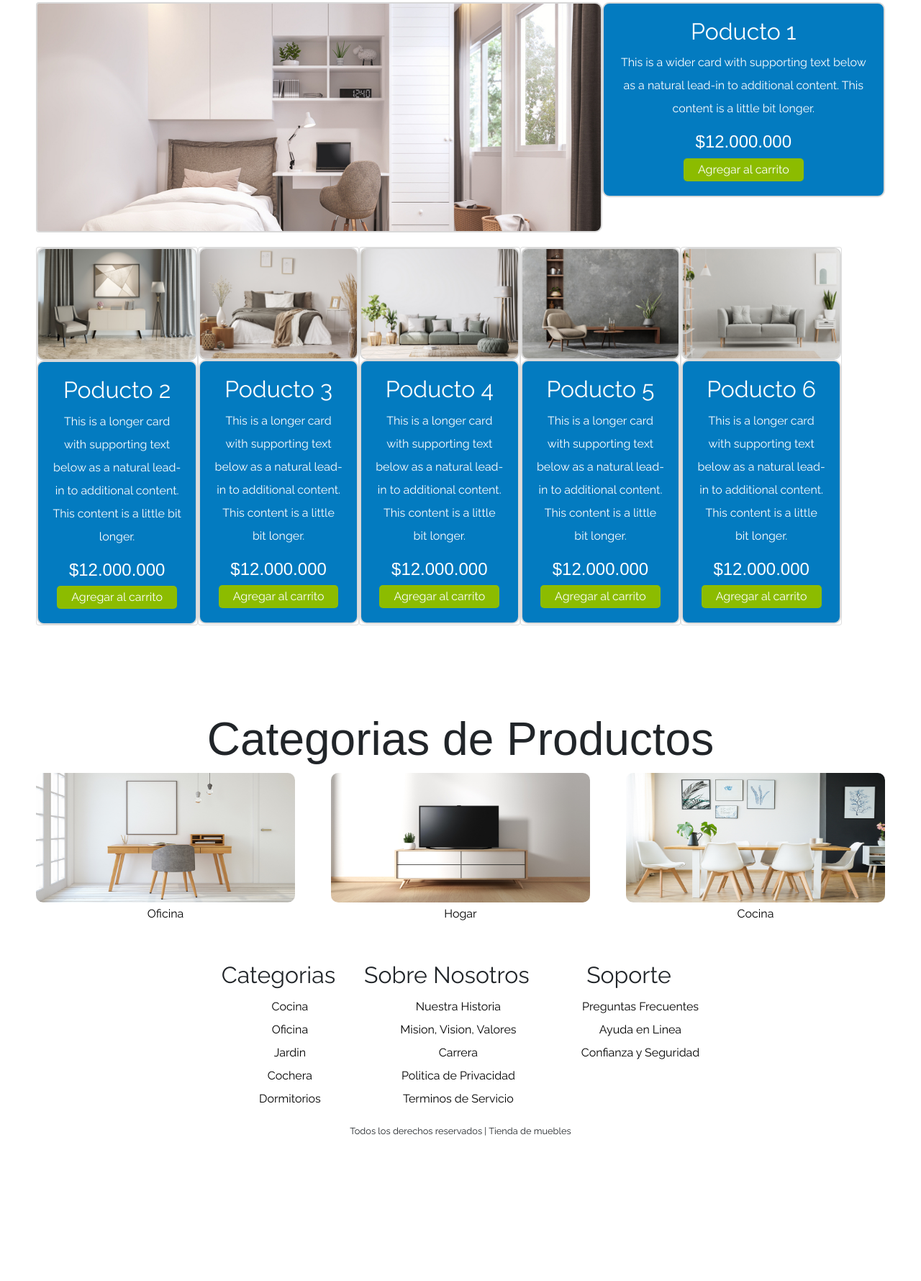
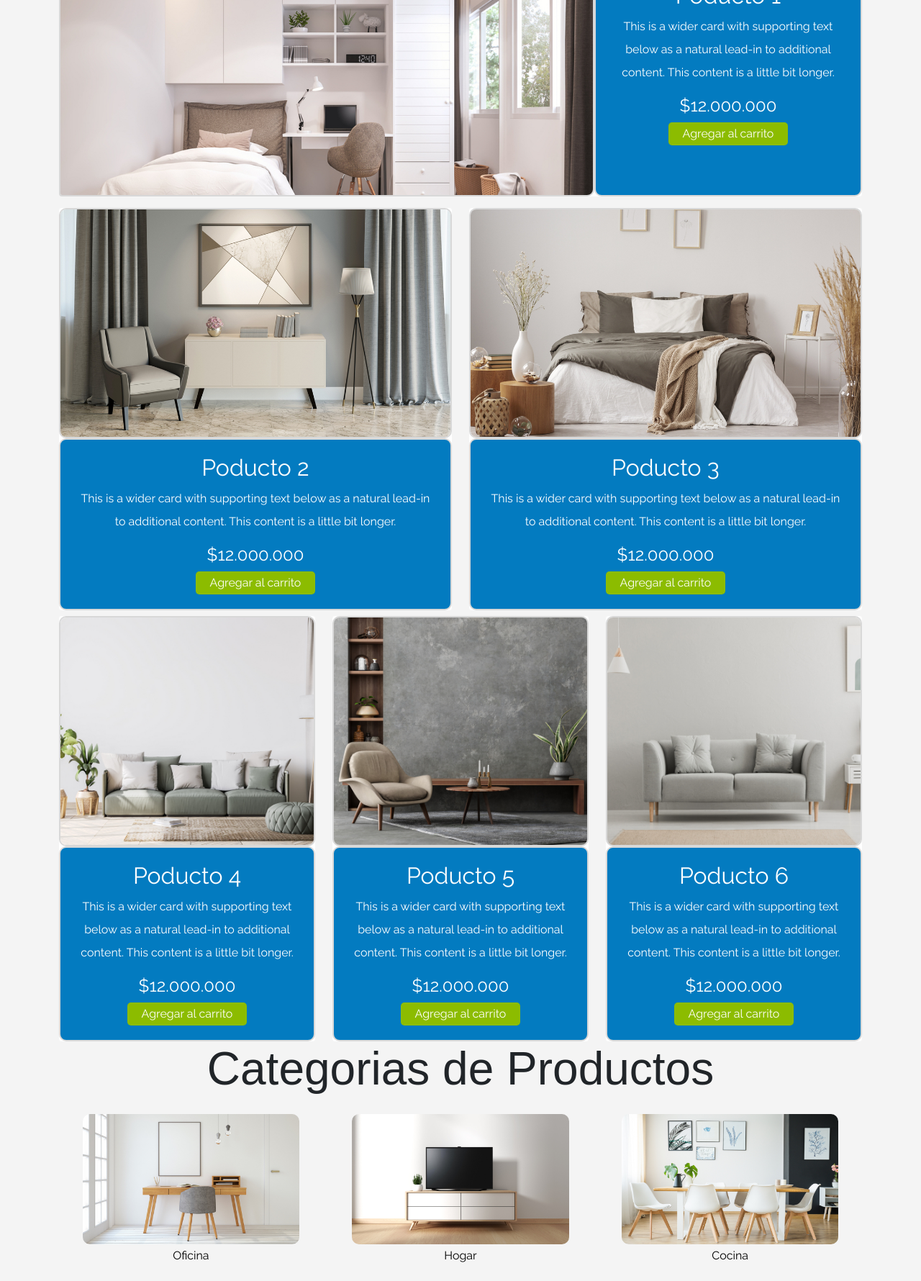
Before and after one commit to Ennydelia/FrontEndFundamentalsEnedelia, a plain HTML site: page index.html in a window 1280 px wide. Shown: the part 1150-2930 px from the top of the page at 72% size. Before the commit the page ends 2750 px from the top, so only its background shows below. Drawn offline with Linux system fonts and the light colour scheme; a web font is replaced by a local one.

Commit message:
Cambios finales

```diff
--- a/css/app.css
+++ b/css/app.css
@@ -1,15 +1,12 @@
 /*reglas generales*/
 /*Importacion de Fonts en Google*/
 @import url('https://fonts.googleapis.com/css2?family=Playfair:opsz@5..1200&family=Raleway&display=swap');
-/*Media Query*/
 
-/* Estilos generales */
-html{
-    font-size: 1em;
-}
 
-/*Body de la pagina*/
-body{
+/*Body*/
+body {
+    background-color: #f4f4f4;
+    margin: 0;
     font-family: 'Raleway', sans-serif;
     background-size: 1.6em;
     line-height: 2;
@@ -36,37 +33,28 @@ h3{
     font-size: 2em;
 }
 
+h4{
+    font-family: 'Raleway', sans-serif;
+    font-size: 1.5em;
+}
 
 /*Clase Muebles*/
 .muebles{
     color: #037BC0;
 }
-
 /*Clase Hero*/
 .hero{
     padding: 25em;
     background: url("../imagenes/principal.jpg");
     background-repeat: no-repeat;
     background-size: cover;
+    width:100%;
+    height:100%;
 }
 
-/*Seccion de productos*/
-.productos{
-    justify-content: center;
-    padding: 50px;
-    display: grid;
-    column-gap: 20px;
-    row-gap: 20px;
-    grid-template-columns: repeat(6fr 1fr);
-    grid-template-rows: repeat(3fr 1fr);
-    grid-template-areas:
-    "uno uno uno uno uno uno"
-    "dos dos dos tres tres tres"
-    "cuatro cuatro cinco cinco seis seis";
-}
-
+/*Productos se usa card de bootstrap, se cancela uso de grid*/
 /*CSS General para la info de cuadros*/
-.textproduct{
+.textoProductos{
     border: 2px solid;
     border-radius: 10px;
     border-color: #D8D8D8;
@@ -74,6 +62,10 @@ h3{
     color: white;
     padding: 20px;
     text-align: center;
+}
+
+.cardproducto{
+    border: none;
 }
 
 .button{
@@ -84,13 +76,7 @@ h3{
     padding: 0px 20px 0px 20px
 }
 
-/*Producto 1*/
-.producto1{
-    display: flex;
-    grid-area: uno;
-}
-
-.producto1 img{
+.productoimg img {
     border-radius: 10px;
     border: 2px solid;
     border-color: #D8D8D8;
@@ -99,99 +85,30 @@ h3{
     object-fit: cover;
 }
 
-/*Producto 2*/
-.producto2{
-    display: flex;
-    grid-area: dos;
-}
-
-.producto2 img{
-    border-radius: 10px;
-    border: 2px solid;
-    border-color: #D8D8D8;
-}
-
-/*Producto 3*/
-.producto3{
-    display: flex;
-    grid-area: tres;
-}
-
-.producto3 img{
-    border-radius: 10px;
-    border: 2px solid;
-    border-color: #D8D8D8;
-}
-
-/*Producto 4*/
-.producto4{
-    display: flex;
-    grid-area: cuatro;
-}
-
-.producto4 img{
-    border-radius: 10px;
-    border: 2px solid;
-    border-color: #D8D8D8;
-}
-/*Producto 5*/
-.producto5{
-    display: flex;
-    grid-area: cinco;
-}
-
-.producto5 img{
-    border-radius: 10px;
-    border: 2px solid;
-    border-color: #D8D8D8;
-}
-/*Producto 6*/
-.producto6{
-    display: flex;
-    grid-area: seis;
-}
-
-.producto6 img{
-    border-radius: 10px;
-    border: 2px solid;
-    border-color: #D8D8D8;
-}
 /*Seccion de Categorias*/
-.categorias{
-    justify-content: center;
-    padding: 50px;
-}
-.container{
-    display: flex;
-    row-gap: 20px;
-    column-gap: 50px;
-    flex-direction: row;
-    text-align: center;
-    justify-content: center;
-}
-
-.container img{
-    border-radius: 10px;
-    width: 360px;
-    height: 180px;
-}
-
 .container a{
     color: black;
     text-decoration: none;
 }
 
-/*Uso de FlexBox en footer*/
-.footer{
-    display: flex;
-    column-gap: 40px;
-    flex-direction: row;
-    justify-content: center;
+.categorias img {
+    height: 90%;
+    width: 90%;
+    border-radius:10px;
 }
 
-footer h3{
+.categorias img:hover {
+    transform: scale(1.2);
+    cursor: pointer;
+}
+
+footer h4{
+    display: flex;
+    justify-content: center;
     text-align: center;
 }
+
+/*Footer seccion*/
 .footernav li{
     display: flex;
     justify-content: center;
@@ -200,9 +117,22 @@ footer h3{
 .footernav a{
     color: black;
     text-decoration: none;
+    justify-content: center;
+    text-align: center;
 }
 
-footer p{
-    font-size: 0.8em;
-    text-align: center;
+
+
+/*Inicio de Media Query para temas de telefonos/Tablets*/
+@media only screen and (max-width: 768px){
+    .hero {
+       padding: 55em;
+    }
+
+    h2 {
+        font-size: 30px;
+        font-weight: 700;
+    }
+
+
 }
--- a/index.html
+++ b/index.html
@@ -11,7 +11,6 @@
         <link rel="preconnect" href="https://fonts.gstatic.com" crossorigin>
     </head>
     <body>
-        <!--Header de la pagina -->
         <header class="bg-transparent text-center py-4">
             <h1>Tienda de<span class="muebles"> Muebles</span></h1>
             <nav class="navbar navbar-expand-lg navbar-light bg-light">
@@ -44,17 +43,16 @@
             <div class="hero">
             </div>
         </header>
-        <!--Se agrega la seccion de productos-->
         <main>
+            <!--Se realiza la seccion de productos-->
             <h2 class="col-12 text-center">Nuestros Productos</h2>
-            <div class="productos">
-                <div class="producto1">
+            <div class="container">
+                <div class="card mb-2 cardproducto">
                     <div class="row g-0">
-                        <div class="col-md-8">
-                            <img src="imagenes/producto1.jpg" class="img-fluid rounded-start" alt="...">
+                        <div class="col-md-8 productoimg">
+                            <img src="imagenes/producto1.jpg" class="img-fluid rounded-start" alt="" >
                         </div>
-                        <div class="col-md-4">
-                            <div class="textproduct">
+                        <div class="col-md-4 textoProductos">
                             <h3>Poducto 1</h3>
                             <p>This is a wider card with supporting text below as a natural lead-in to additional content. This content is a little bit longer.</p>
                             <h4>$12.000.000</h4>
@@ -63,97 +61,115 @@
                     </div>
                 </div>
             </div>
-                <div class="producto2">
-                    <div class="card">
-                        <img src="imagenes/producto2.jpg" class="card-img-top" alt="...">
-                    <div class="textproduct">
+            <div class="container">
+                <div class="row pt-2">
+                    <div class="col-md-6">
+                        <div class="card cardproducto">
+                            <div class="col-12 productoimg">
+                                <img src="imagenes/producto2.jpg" alt="">
+                            </div>
+                            <div class="textoProductos">
                                 <h3>Poducto 2</h3>
-                        <p class="card-text">This is a longer card with supporting text below as a natural lead-in to additional content. This content is a little bit longer.</p>
-                        <h4>$12.000.000</h4>
-                        <button class="button">Agregar al carrito</button>
-                    </div>
-                </div>
-                <div class="producto3">
-                    <div class="card">
-                        <img src="imagenes/producto3.jpg" class="card-img-top" alt="...">
-                        <div class="textproduct">
-                            <h3>Poducto 3</h3>
-                            <p class="card-text">This is a longer card with supporting text below as a natural lead-in to additional content. This content is a little bit longer.</p>
+                                <p>This is a wider card with supporting text below as a natural lead-in to additional content. This content is a little bit longer.</p>
                                 <h4>$12.000.000</h4>
                                 <button class="button">Agregar al carrito</button>
                             </div>
                         </div>
                     </div>
-                <div class="producto4">
-                    <div class="card">
-                        <img src="imagenes/producto4.jpg" class="card-img-top" alt="...">
-                        <div class="textproduct">
-                            <h3>Poducto 4</h3>
-                            <p class="card-text">This is a longer card with supporting text below as a natural lead-in to additional content. This content is a little bit longer.</p>
-                            <h4>$12.000.000</h4>
-                            <button class="button">Agregar al carrito</button>
+                    <div class="col-md-6">
+                        <div class="card cardproducto">
+                            <div class="col-12 productoimg">
+                                <img src="imagenes/producto3.jpg" alt="">
                             </div>
-                    </div>
-                </div>
-                <div class="producto5">
-                    <div class="card">
-                        <img src="imagenes/producto5.jpg" class="card-img-top" alt="...">
-                        <div class="textproduct">
-                            <h3>Poducto 5</h3>
-                            <p class="card-text">This is a longer card with supporting text below as a natural lead-in to additional content. This content is a little bit longer.</p>
-                            <h4>$12.000.000</h4>
-                            <button class="button">Agregar al carrito</button>
-                        </div>
-                    </div>
-                </div>
-                <div class="producto6">
-                    <div class="card">
-                        <img src="imagenes/producto6.jpg" class="card-img-top" alt="...">
-                        <div class="textproduct">
-                            <h3>Poducto 6</h3>
-                            <p class="card-text">This is a longer card with supporting text below as a natural lead-in to additional content. This content is a little bit longer.</p>
+                            <div class="textoProductos">
+                                <h3>Poducto 3</h3>
+                                <p>This is a wider card with supporting text below as a natural lead-in to additional content. This content is a little bit longer.</p>
                                 <h4>$12.000.000</h4>
                                 <button class="button">Agregar al carrito</button>
                             </div>
                         </div>
                     </div>
                 </div>
-        </main>
-        <!--Se agregan las categorias de los productos-->
-        <section class="categorias">
-            <h2>Categorias de Productos</h2>
+            </div>
             <div class="container">
-                <div>
-                    <div>
+                <div class="row pt-2">
+                    <div class="col-md-4">
+                        <div class="card cardproducto">
+                            <div class="col-12 productoimg">
+                                <img src="imagenes/producto4.jpg" alt="">
+                            </div>
+                            <div class="textoProductos">
+                                <h3>Poducto 4</h3>
+                                <p>This is a wider card with supporting text below as a natural lead-in to additional content. This content is a little bit longer.</p>
+                                <h4>$12.000.000</h4>
+                                <button class="button">Agregar al carrito</button>
+                            </div>
+                        </div>
+                    </div>
+                    <div class="col-md-4">
+                        <div class="card cardproducto">
+                            <div class="col-12 productoimg">
+                                <img src="imagenes/producto5.jpg" alt="">
+                            </div>
+                            <div class="textoProductos">
+                                <h3>Poducto 5</h3>
+                                <p>This is a wider card with supporting text below as a natural lead-in to additional content. This content is a little bit longer.</p>
+                                <h4>$12.000.000</h4>
+                                <button class="button">Agregar al carrito</button>
+                            </div>
+                        </div>
+                    </div>
+                    <div class="col-md-4">
+                        <div class="card cardproducto">
+                            <div class="col-12 productoimg">
+                                <img src="imagenes/producto6.jpg" alt="">
+                            </div>
+                            <div class="textoProductos">
+                                <h3>Poducto 6</h3>
+                                <p>This is a wider card with supporting text below as a natural lead-in to additional content. This content is a little bit longer.</p>
+                                <h4>$12.000.000</h4>
+                                <button class="button">Agregar al carrito</button>
+                            </div>
+                        </div>
+                    </div>
+                </div>
+            </div>
+            <!--Se realiza la seccion de categorias-->
+            <h2 class="col-12 text-center">Categorias de Productos</h2>
+            <div class="container text-center overflow-auto">
+                <div class="row g-2">
+                    <div class="col-4">
+                        <div class="p-3">
+                            <div class="col-12 categorias">
                                 <img src="imagenes/categoria1.jpg" alt="">
                             </div>
-                    <div>
                             <a href="#">Oficina</a>
                         </div>
                     </div>
-                <div>
-                    <div>
+                    <div class="col-4">
+                        <div class="p-3">
+                            <div class="col-12 categorias">
                                 <img src="imagenes/categoria2.jpg" alt="">
                             </div>
-                    <div>
                             <a href="#">Hogar</a>
                         </div>
                     </div>
-                <div>
-                    <div>
+                    <div class="col-4">
+                        <div class="p-3">
+                            <div class="col-12 categorias">
                                 <img src="imagenes/categoria3.jpg" alt="">
                             </div>
-                    <div>
                             <a href="#">Cocina</a>
                         </div>
                     </div>
                 </div>
-        </section>
-        <!--footer de la pagina-->
-        <footer>
-            <div class="footer">
-                <div>
-                    <h3>Categorias</h3>
+            </div>
+        </main>
+        <footer class="container-xl">
+            <div class="container d-flex justify-content-center py-3">
+                <div class="col-3">
+                    <div class="p-2">
+                        <h4>Categorias</h4>
                         <ul class="footernav">
                             <li><a href="#">Cocina</a></li>
                             <li><a href="#">Oficina</a></li>
@@ -162,9 +178,10 @@
                             <li><a href="#">Dormitorios</a></li>
                         </ul>
                     </div>
-
-                <div>
-                    <h3>Sobre Nosotros</h3>
+                </div>
+                <div class="col-3">
+                    <div class="p-2">
+                        <h4>Sobre nosotros</h4>
                         <ul class="footernav">
                             <li><a href="#">Nuestra Historia</a></li>
                             <li><a href="#">Mision, Vision, Valores</a></li>
@@ -173,9 +190,10 @@
                             <li><a href="#">Terminos de Servicio</a></li>
                         </ul>
                     </div>
-
-                <div>
-                    <h3>Soporte</h3>
+                </div>
+                <div class="col-3">
+                    <div class="pt-2">
+                        <h4>Soporte</h4>
                         <ul class="footernav">
                             <li><a href="#">Preguntas Frecuentes</a></li>
                             <li><a href="#">Ayuda en Linea</a></li>
@@ -183,7 +201,8 @@
                         </ul>
                     </div>
                 </div>
-            <p>Todos los derechos reservados | Tienda de muebles</p>
+            </div>
+            <p class="text-center">Todos los derechos reservados | Tienda de muebles</p>
         </footer>
         <script src="css/bootstrap.bundle.min.js"></script>
     </body>
```
Lines whose indentation alone changed are shown as unchanged.
